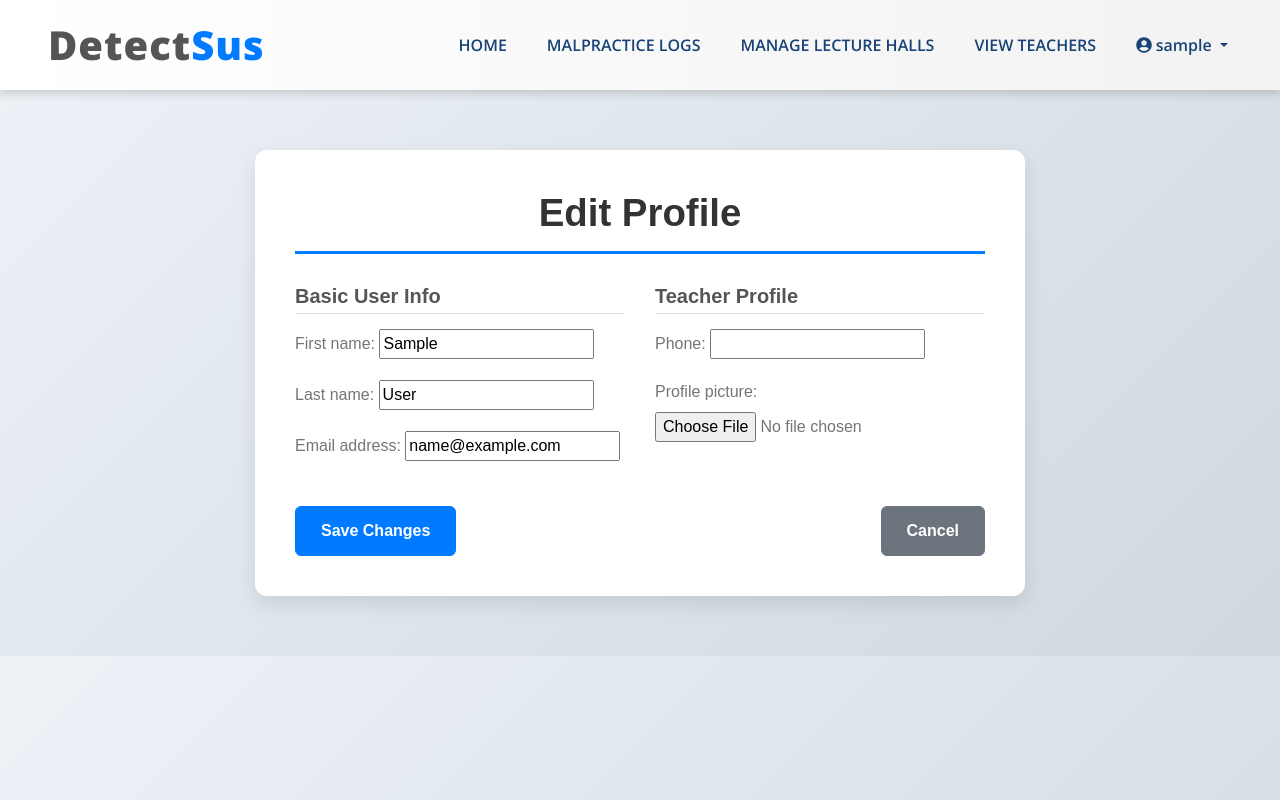
After one commit to noelmathen/DetectSus---Real-Time-Malpractice-Detection-System-in-Classrooms-using-Computer-Vision, a Django app: page /profile/edit/ in a window 1280 px wide. The commit adds this page. Run offline with Django 3.2, Linux system fonts and the light colour scheme; the visitor is signed in with stand-in values (Sample User, id 1); data comes from the database, SQL or seed files in the repository; data that the repository does not hold is empty; some libraries are stand-ins or nearby versions.

Commit message:
profile page, edit profile, change password updated

```diff
--- /dev/null
+++ b/app/forms.py
@@ -0,0 +1,17 @@
+# forms.py
+from django import forms
+from django.contrib.auth.models import User
+from .models import TeacherProfile
+
+class EditProfileForm(forms.ModelForm):
+    """Updates basic User info like first_name, last_name, email."""
+    class Meta:
+        model = User
+        fields = ['first_name', 'last_name', 'email']
+
+
+class TeacherProfileForm(forms.ModelForm):
+    """For updating teacher-specific fields, e.g. phone, profile_picture."""
+    class Meta:
+        model = TeacherProfile
+        fields = ['phone', 'profile_picture']
--- a/app/urls.py
+++ b/app/urls.py
@@ -15,6 +15,8 @@ urlpatterns = [
     path('login/addlogin', views.addlogin, name='addlogin'),
     path('login/',views.login, name='login'),
     path('profile/', views.profile, name='profile'),
+    path('profile/edit/', views.edit_profile, name='edit_profile'),
+    path('profile/change-password/', views.change_password, name='change_password'),
     path('logout/',views.logout, name='logout'),
     path('malpractice_log/',views.malpractice_log, name='malpractice_log'),
     path('review_malpractice/', views.review_malpractice, name='review_malpractice'),
--- a/app/views.py
+++ b/app/views.py
@@ -14,6 +14,11 @@ from django.db.models import Q
 from django.core.mail import send_mail
 from django.conf import settings
 from .utils import send_sms_notification
+from .forms import EditProfileForm, TeacherProfileForm
+from django.contrib import messages
+from django.contrib.auth.forms import PasswordChangeForm
+from django.contrib.auth import update_session_auth_hash
+
 
 # Global stop event
 stop_event = Event()
@@ -81,9 +86,64 @@ def logout(request):
     auth_logout(request)
     return redirect('index')
 
+
 @login_required
 def profile(request):
     return render(request, 'profile.html')  # assuming your template is in templates/profile.html
+
+
+@login_required
+def profile_view(request):
+    """Render the user's profile page (the one you already have)."""
+    return render(request, 'profile.html')  # Your existing page
+
+
+@login_required
+def edit_profile(request):
+    """Allow user to edit basic info (User) + teacher-specific info (TeacherProfile)."""
+    user = request.user
+    # Attempt to fetch or create the TeacherProfile:
+    teacher_profile, _ = TeacherProfile.objects.get_or_create(user=user)
+
+    if request.method == 'POST':
+        user_form = EditProfileForm(request.POST, instance=user)
+        profile_form = TeacherProfileForm(request.POST, request.FILES, instance=teacher_profile)
+
+        if user_form.is_valid() and profile_form.is_valid():
+            user_form.save()
+            profile_form.save()
+            messages.success(request, 'Profile updated successfully!')
+            return redirect('profile')
+        else:
+            messages.error(request, 'Please correct the errors below.')
+    else:
+        user_form = EditProfileForm(instance=user)
+        profile_form = TeacherProfileForm(instance=teacher_profile)
+
+    context = {
+        'user_form': user_form,
+        'profile_form': profile_form
+    }
+    return render(request, 'edit_profile.html', context)
+
+
+@login_required
+def change_password(request):
+    """Allow user to change their password using Django's built-in PasswordChangeForm."""
+    if request.method == 'POST':
+        form = PasswordChangeForm(user=request.user, data=request.POST)
+        if form.is_valid():
+            user = form.save()
+            # Important! Keep user logged in after password change
+            update_session_auth_hash(request, user)
+            messages.success(request, 'Your password was changed successfully!')
+            return redirect('profile')
+        else:
+            messages.error(request, 'Please fix the error below.')
+    else:
+        form = PasswordChangeForm(user=request.user)
+    return render(request, 'change_password.html', {'form': form})
+
 
 
 @login_required
--- /dev/null
+++ b/templates/edit_profile.html
@@ -0,0 +1,174 @@
+{% include "header.html" %}
+{% load static %}
+{% block content %}
+
+<!-- Custom Styles -->
+<style>
+  body {
+    background: linear-gradient(135deg, #edf2f7 0%, #cfd9df 100%);
+    font-family: 'Poppins', sans-serif;
+  }
+
+  .edit-profile-container {
+    max-width: 800px;
+    margin: 60px auto;
+    padding: 0 15px;
+  }
+
+  .edit-profile-card {
+    background: #fff;
+    border-radius: 12px;
+    box-shadow: 0 8px 20px rgba(0, 0, 0, 0.1);
+    padding: 40px;
+    transition: transform 0.3s ease;
+    overflow: hidden; /* Ensure all content is contained */
+  }
+  .edit-profile-card:hover {
+    transform: translateY(-5px);
+  }
+
+  .edit-profile-heading {
+    font-size: 2.4rem;
+    font-weight: 700;
+    color: #333;
+    text-align: center;
+    border-bottom: 3px solid #007bff;
+    padding-bottom: 15px;
+    margin-bottom: 30px;
+  }
+
+  .section-heading {
+    font-size: 1.25rem;
+    font-weight: 600;
+    color: #555;
+    margin-bottom: 15px;
+    border-bottom: 1px solid #e0e0e0;
+    padding-bottom: 5px;
+  }
+
+  .form-group label {
+    font-weight: 500;
+  }
+  .form-control {
+    border-radius: 6px;
+    border: 1px solid #ced4da;
+    transition: all 0.3s ease;
+  }
+  .form-control:focus {
+    box-shadow: 0 0 5px rgba(0, 123, 255, 0.3);
+    border-color: #007bff;
+  }
+
+  /* Custom File Input: Force full width and prevent overflow */
+  .form-control-file {
+    display: block;
+    width: 100%;
+    margin-top: 5px;
+    overflow: hidden;
+    text-overflow: ellipsis;
+    white-space: nowrap;
+  }
+
+  /* Buttons */
+  .btn-submit {
+    background-color: #007bff;
+    border-color: #007bff;
+    font-weight: 600;
+    padding: 12px 25px;
+    border-radius: 6px;
+    transition: background-color 0.3s ease;
+    color: white;
+  }
+  .btn-submit:hover {
+    background-color: #0056b3;
+    border-color: #004992;
+  }
+  .btn-cancel {
+    background-color: #6c757d;
+    border-color: #6c757d;
+    font-weight: 600;
+    padding: 12px 25px;
+    border-radius: 6px;
+    transition: background-color 0.3s ease;
+    color: white;
+  }
+  .btn-cancel:hover {
+    background-color: #545b62;
+    border-color: #40474e;
+  }
+
+  /* Toast Container for Floating Notification */
+  #toast-container {
+    position: fixed;
+    top: 1rem;
+    right: 1rem;
+    z-index: 9999;
+  }
+  .topbar,
+  .navbar {
+    font-family: 'Open Sans', sans-serif !important;
+    /* You can add other header-specific rules if needed, e.g.: */
+    background-color: inherit !important;
+    color: inherit !important;
+  }
+
+  /* Optionally, scope page-specific styles so they do not affect the header */
+  .main-content {
+    /* Page-specific styling (e.g., for login or registration content) */
+    font-family: 'Poppins', sans-serif;
+    background: linear-gradient(135deg, #edf2f7 0%, #cfd9df 100%);
+  }
+</style>
+
+<!-- Toast Notification for Success -->
+<div id="toast-container" aria-live="polite" aria-atomic="true">
+  {% if messages %}
+    {% for message in messages %}
+      {% if 'success' in message.tags %}
+        <div class="toast show" role="alert" aria-live="assertive" aria-atomic="true" data-delay="2000">
+          <div class="toast-header">
+            <strong class="mr-auto text-primary">Success</strong>
+            <small class="text-muted">Now</small>
+            <button type="button" class="ml-2 mb-1 close" data-dismiss="toast" aria-label="Close">
+              <span aria-hidden="true">&times;</span>
+            </button>
+          </div>
+          <div class="toast-body">
+            {{ message }}
+          </div>
+        </div>
+        <script>
+          // Auto-redirect to profile page after 2 seconds
+          setTimeout(function() {
+            window.location.href = "{% url 'profile' %}";
+          }, 2000);
+        </script>
+      {% endif %}
+    {% endfor %}
+  {% endif %}
+</div>
+
+<div class="container edit-profile-container">
+  <div class="edit-profile-card">
+    <h2 class="edit-profile-heading">Edit Profile</h2>
+    <form method="POST" enctype="multipart/form-data">
+      {% csrf_token %}
+      <div class="row">
+        <div class="col-md-6">
+          <h4 class="section-heading">Basic User Info</h4>
+          {{ user_form.as_p }}
+        </div>
+        <div class="col-md-6">
+          <h4 class="section-heading">Teacher Profile</h4>
+          {{ profile_form.as_p }}
+        </div>
+      </div>
+      <div class="d-flex flex-wrap justify-content-between mt-4">
+        <button type="submit" class="btn btn-submit">Save Changes</button>
+        <a href="{% url 'profile' %}" class="btn btn-cancel">Cancel</a>
+      </div>
+    </form>
+  </div>
+</div>
+
+{% endblock %}
```
Also changed, not shown: templates/change_password.html (added, +121 -0 lines), templates/profile.html (+53 -19 lines).
